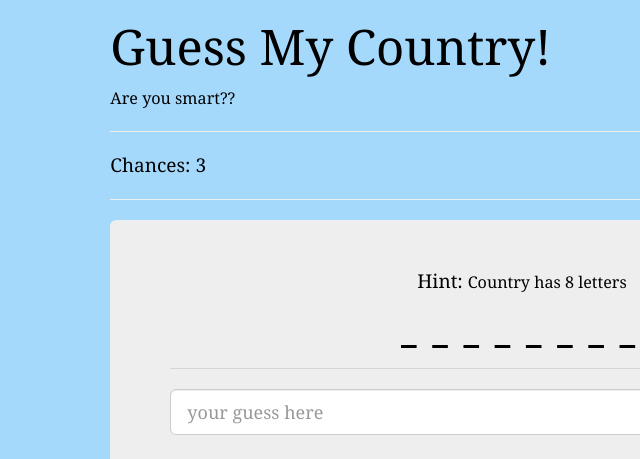
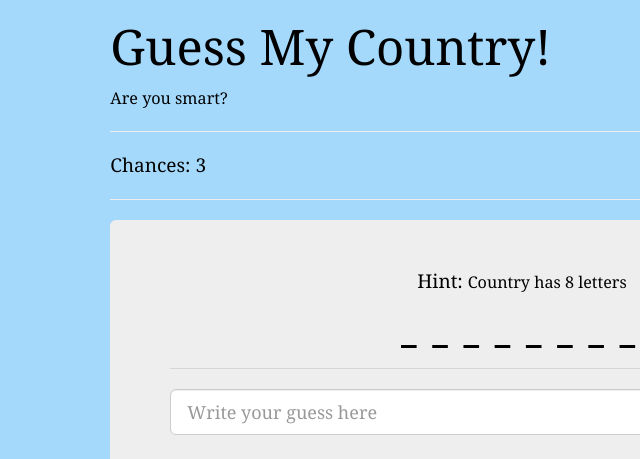
Before and after one commit to njeriolenkere/GuessMyCountry, a plain HTML site: page index.html in a window 1280 px wide. Shown: the top 459 px of the page, 118-758 px from the left. Drawn offline with Linux system fonts and the light colour scheme.

Commit message:
Update index.html

```diff
--- a/index.html
+++ b/index.html
@@ -16,7 +16,7 @@
         <div class="container-fluid">
             <div class="row">
                 <div class="col-md-2">&nbsp;</div>
-                <div class="col-md-8"><h1 class="page-title">Guess My Country!</h1><small> Are you smart??</small><hr />
+                <div class="col-md-8"><h1 class="page-title">Guess My Country!</h1><small> Are you smart?</small><hr />
 
                     <div class="row">
                         <div class="col-md-6" id="chancediv">Chances: </div>
@@ -30,7 +30,7 @@
 
                         <div class="row">
                             <div class="col-md-12">
-                                <input type="text" id="guess" placeholder="your guess here" class="form-control input-lg"/><br />
+                                <input type="text" id="guess" placeholder="Write your guess here" class="form-control input-lg"/><br />
                             </div>
                             <div class="col-md-4">
                                 <button id="btnGuess" class="btn btn-success btn-lg btn-block">Guess!</button><br />
```
